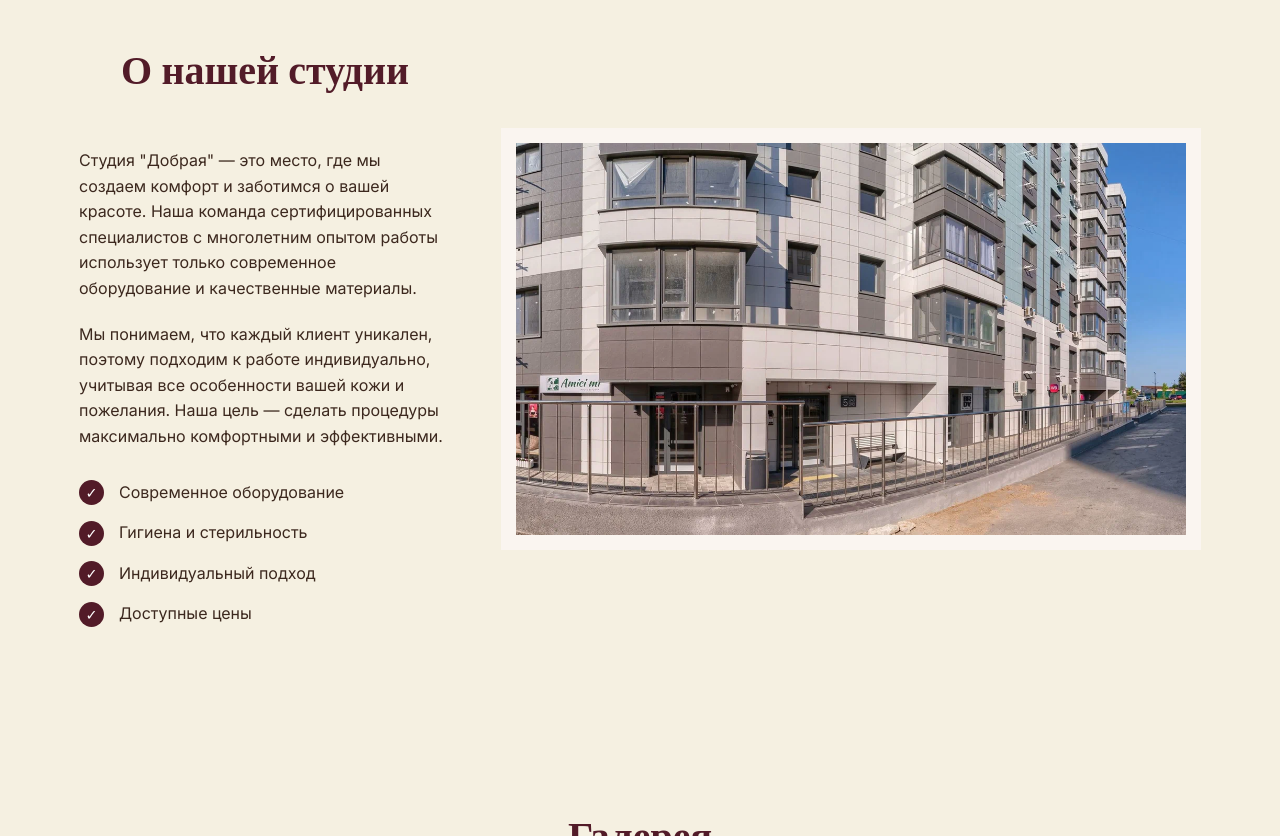
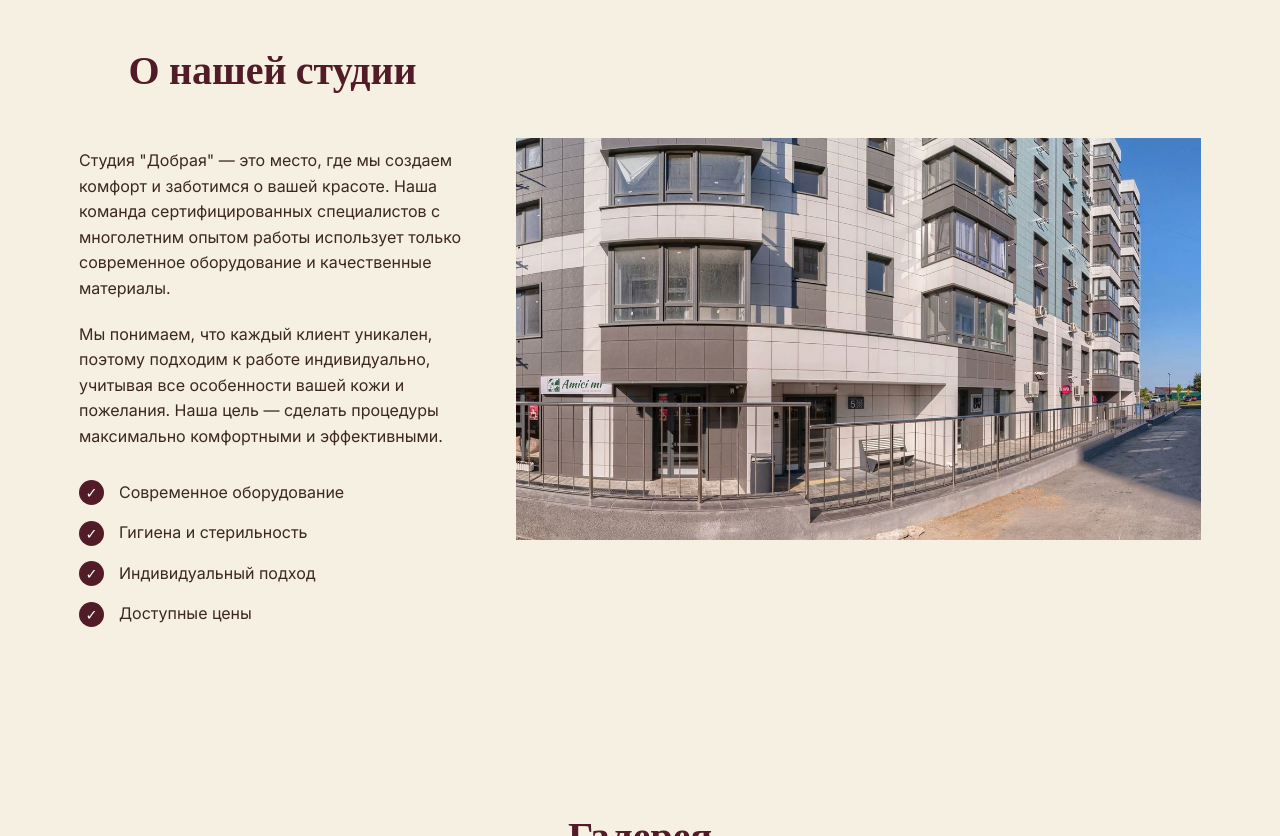
Before and after one commit to alfxgoddd/beautydobraya, a plain HTML site: page index.html in a window 1280 px wide. Shown: the part 4200-5036 px from the top of the page. Drawn offline with nearby package versions, Linux system fonts and the light colour scheme.

Commit message:
Update index.html

```diff
--- a/index.html
+++ b/index.html
@@ -405,7 +405,7 @@
                 </div>
                 <div class="about-image">
                     <div class="image-placeholder">
-                        <img width="700px" border="15%" src="images/XXXl6.webp" alt="Наша студия">
+                        <img width="685px" src="images/XXXl6.webp" alt="Наша студия">
                     </div>
                 </div>
             </div>
```
